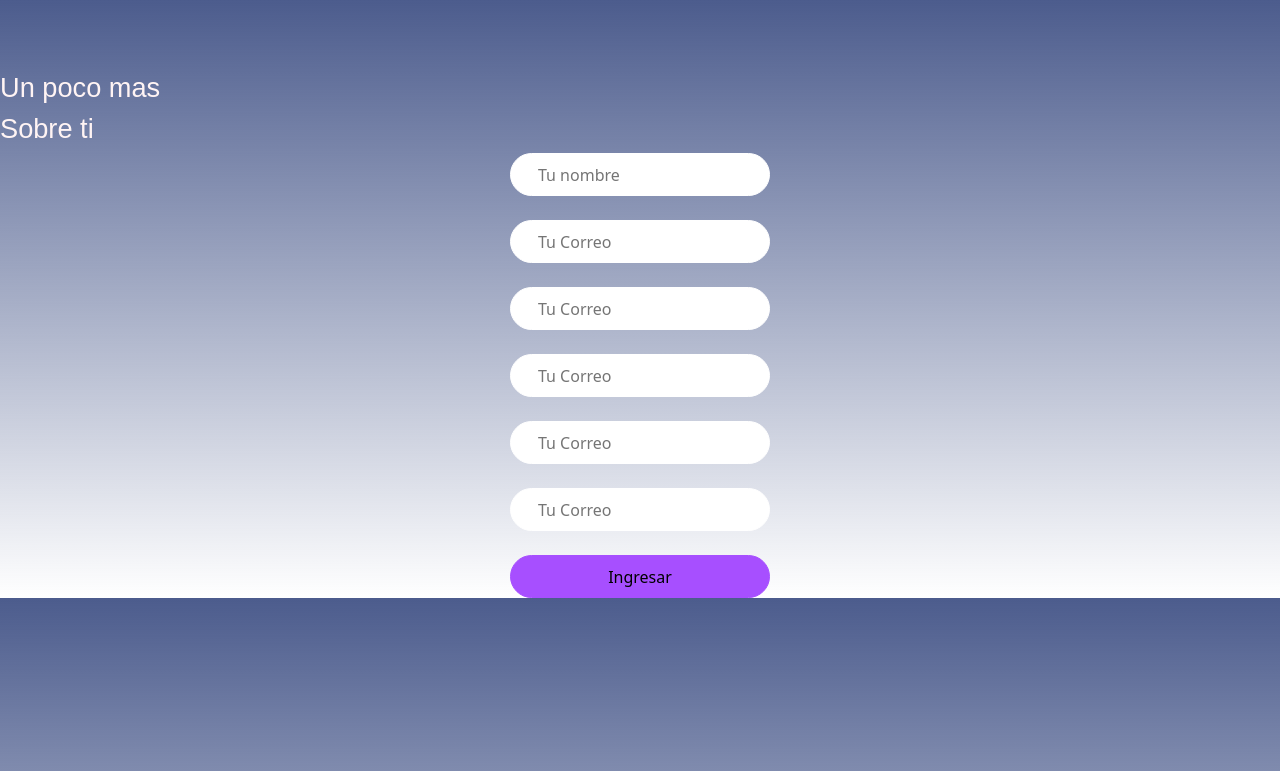
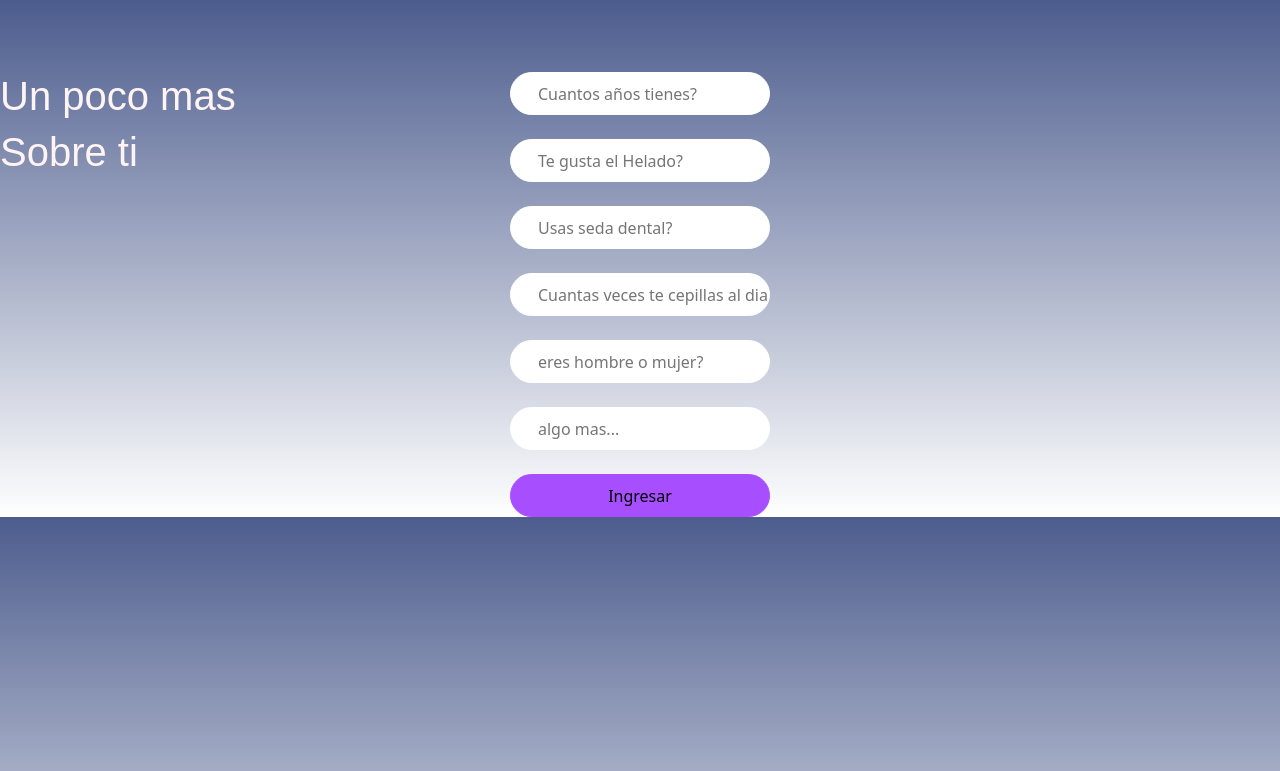
Before and after one commit to JuanEncizo/Landing_Page, a Flask app: page /encuesta in a window 1280 px wide. Shown: the top 771 px of the page. Run offline with Flask 2, Linux system fonts and the light colour scheme.

Commit message:
commit 5 mayo

```diff
--- a/src/static/css/encuesta.css
+++ b/src/static/css/encuesta.css
@@ -10,7 +10,7 @@
 }
 
 body {
-    background: linear-gradient(to bottom, rgba(76, 92, 141, 1) 0%,rgba(255, 255, 255, 0) 100%);
+    background: linear-gradient(to bottom, rgba(76, 92, 141, 1) 0%, rgba(255, 255, 255, 0) 100%);
 }
 
 .bttn {
@@ -23,8 +23,15 @@
     border: 1px solid rgba(167, 79, 255, 1);
 }
 
-  .textoReg{
+
+
+.tituloencuesta {
+    position: absolute;
     font-family: fantasy;
     font-size: 170%;
     color: rgba(255, 244, 244, 1);
 }
+
+.contencu {
+    position: relative;
+}
--- a/src/templates/encuesta.html
+++ b/src/templates/encuesta.html
@@ -7,29 +7,32 @@
 {% endblock %}
 
 {% block body %}
-<div>
-    <br><br><br>
-    <h1 class="textoReg">Un poco mas</h1>
-    <h1 class="textoReg">Sobre ti</h1>
+<br><br><br>
+<div class="contencu">
+    <div class="tituloencuesta">
+        <h1>Un poco mas</h1>
+        <h1>Sobre ti</h1>
+    </div>
 </div>
 <div class="text-center">
     <form action="/index1" method="POST">
-        <input class="bg-28" type="text" name="Tu nombre" placeholder="      Tu nombre" required="required">
+        <input class="bg-28" type="text" name="Tu nombre" placeholder="      Cuantos años tienes?" required="required">
         <br>
         <br>
-        <input class="bg-28" type="text" name="Tu Correo" placeholder="      Tu Correo" required="required">
+        <input class="bg-28" type="text" name="Tu Correo" placeholder="      Te gusta el Helado?" required="required">
         <br>
         <br>
-        <input class="bg-28" type="text" name="Tu Correo" placeholder="      Tu Correo" required="required">
+        <input class="bg-28" type="text" name="Tu Correo" placeholder="      Usas seda dental?" required="required">
         <br>
         <br>
-        <input class="bg-28" type="text" name="Tu Correo" placeholder="      Tu Correo" required="required">
+        <input class="bg-28" type="text" name="Tu Correo" placeholder="      Cuantas veces te cepillas al dia?"
+            required="required">
         <br>
         <br>
-        <input class="bg-28" type="text" name="Tu Correo" placeholder="      Tu Correo" required="required">
+        <input class="bg-28" type="text" name="Tu Correo" placeholder="      eres hombre o mujer?" required="required">
         <br>
         <br>
-        <input class="bg-28" type="text" name="Tu Correo" placeholder="      Tu Correo" required="required">
+        <input class="bg-28" type="text" name="Tu Correo" placeholder="      algo mas..." required="required">
         <br>
         <br>
         <button type="submit" class="bttn">Ingresar</button>
```
Lines whose indentation alone changed are shown as unchanged.
